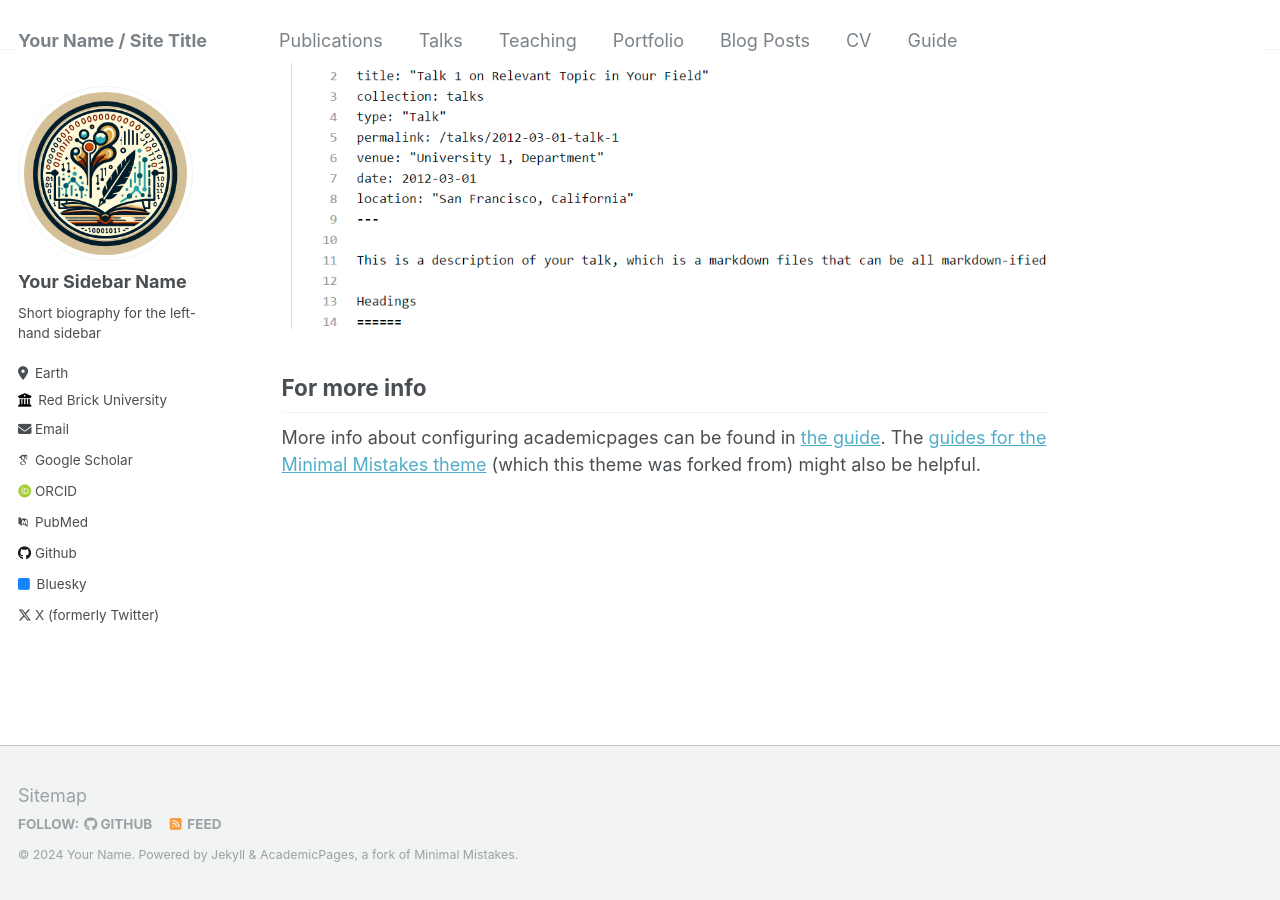
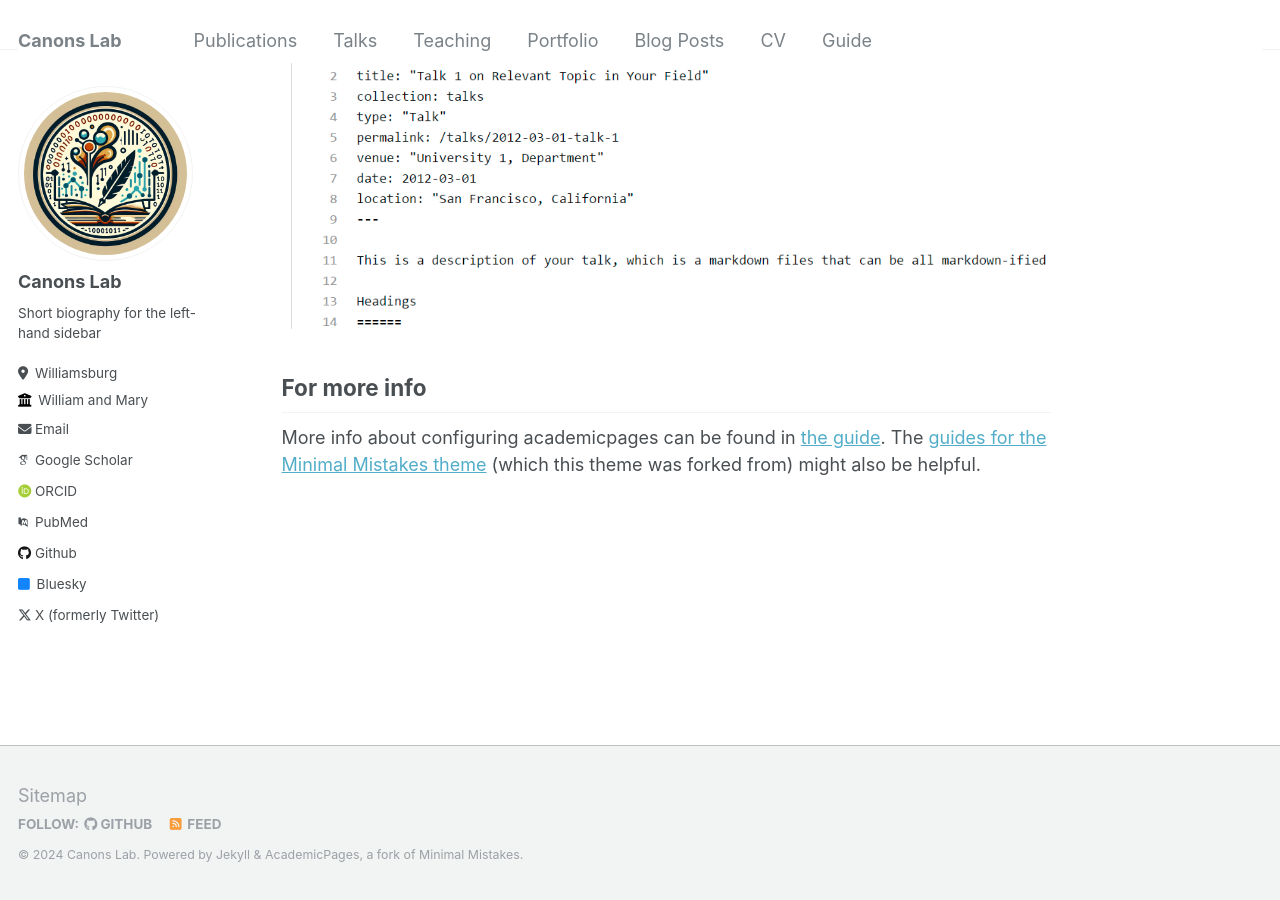
Before and after one commit to a1romero/trywebsite, a Jekyll site: the page built from _pages/about.md, in a window 1280 px wide and 900 px high, scrolled down 2640 px. Built offline with Jekyll 4.4.1, drawn with Linux system fonts in a browser that asks for light colours; some web fonts are replaced.

Commit message:
editing overall info

```diff
--- a/_config.yml
+++ b/_config.yml
@@ -8,9 +8,9 @@
 
 # Basic Site Settings
 locale                   : "en-US"
-title                    : "Your Name / Site Title"
+title                    : "Canons Lab"
 title_separator          : "-"
-name                     : &name "Your Name"
+name                     : &name "Canons Lab"
 description              : &description "personal description"
 url                      : https://a1romero.github.io # the base hostname & protocol for your site e.g. "https://mmistakes.github.io"
 baseurl                  : "/trywebsite" # the subpath of your site, e.g. "/blog"
@@ -22,11 +22,11 @@ repository               : "academicpages/academicpages.github.io"
 author:
   # Biographic information
   avatar           : "logo-reformatted.png"
-  name             : "Your Sidebar Name"
+  name             : "Canons Lab"
   pronouns         : # example: "she/her"
   bio              : "Short biography for the left-hand sidebar"
-  location         : "Earth"
-  employer         : "Red Brick University"
+  location         : "Williamsburg"
+  employer         : "William and Mary"
   uri              : # URL
   email            : "none@example.org"
 
```
